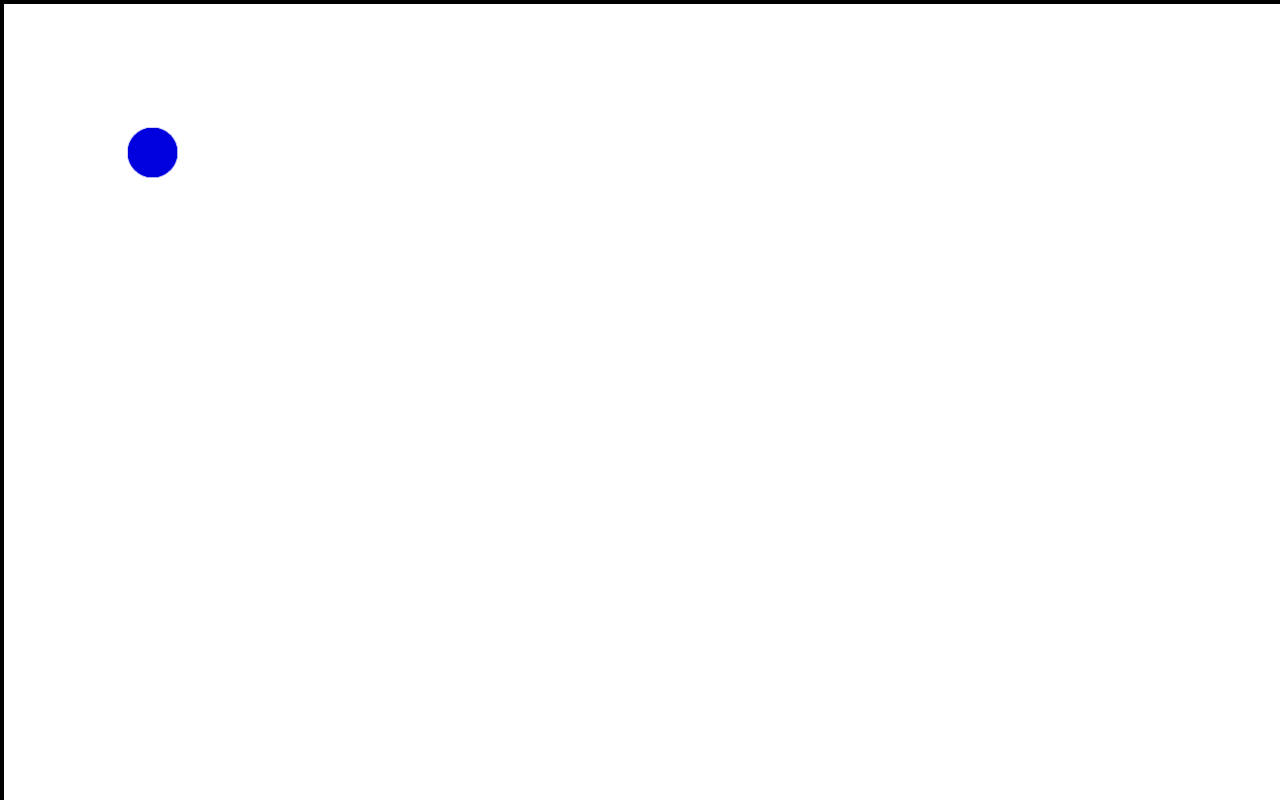
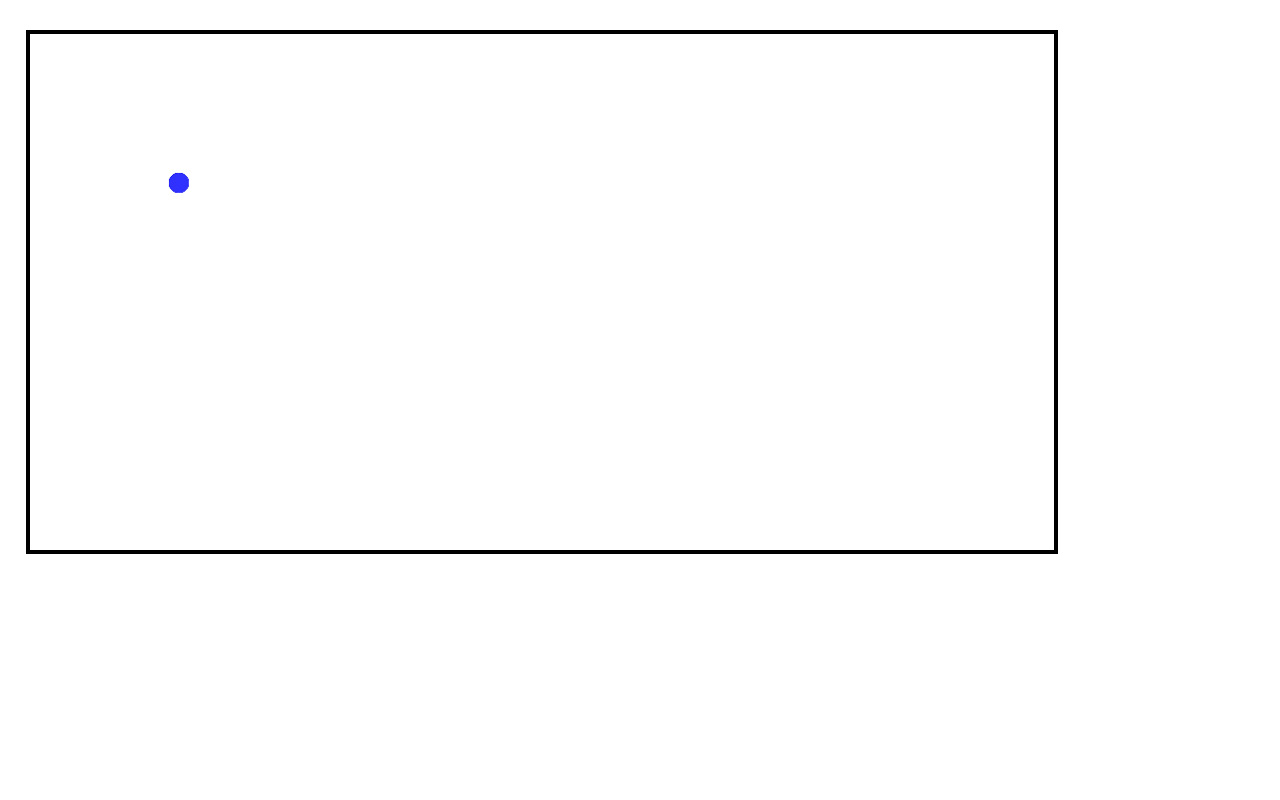
Before and after one commit to BleuAzur/snakes-on-a-page, a plain HTML site: page public/index.html in a window 1280 px wide. Drawn offline with Linux system fonts and the light colour scheme.

Commit message:
Ajustements CSS

```diff
--- a/public/index.html
+++ b/public/index.html
@@ -6,23 +6,18 @@ html,
 body {
     margin: 0;
     overflow: hidden;
-    height: 100%;
 }
 canvas {
 
+	margin-left: 2%;
+	margin-right: 8%;
+	margin-top: 30px;
+	margin-bottom: 30px;
 	border-style: solid;
 	border-width: 4px;
-}
-/* Scale canvas with resize attribute to full size */
-canvas[resize] {
 
-	margin-left: 30px
-	margin-right: 30px
-	margin-top: 300px
-	margin-bottom: 30px
-
-    width: 100%;
-    height: 100%;
+    width: 80%;
+    height: 80%;
 }
 </style>
 
@@ -35,7 +30,7 @@ canvas[resize] {
 	var pathCenter = new Point(150,150);
 		var circle = new Path.Circle({
 		center: pathCenter,
-		radius: 25,
+		radius: 10,
 		fillColor: 'blue'
 		});
 
@@ -43,7 +38,7 @@ canvas[resize] {
 	var vector = 0
 	var light = 0.5
 	var snake = [circle];
-	for(var i = 0; i<7; i++)
+	for(var i = 0; i<8; i++)
 	{snake.push(circle.clone());}
 
 
```
